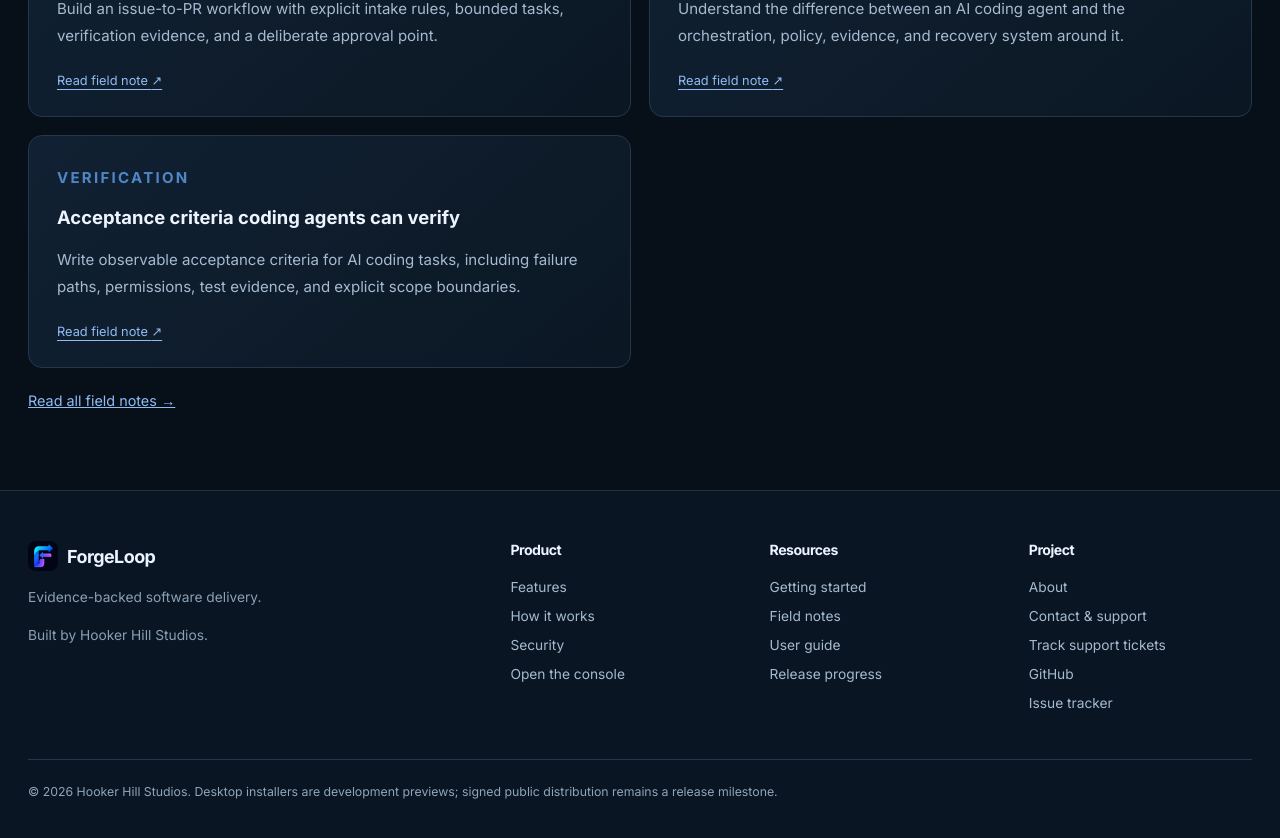
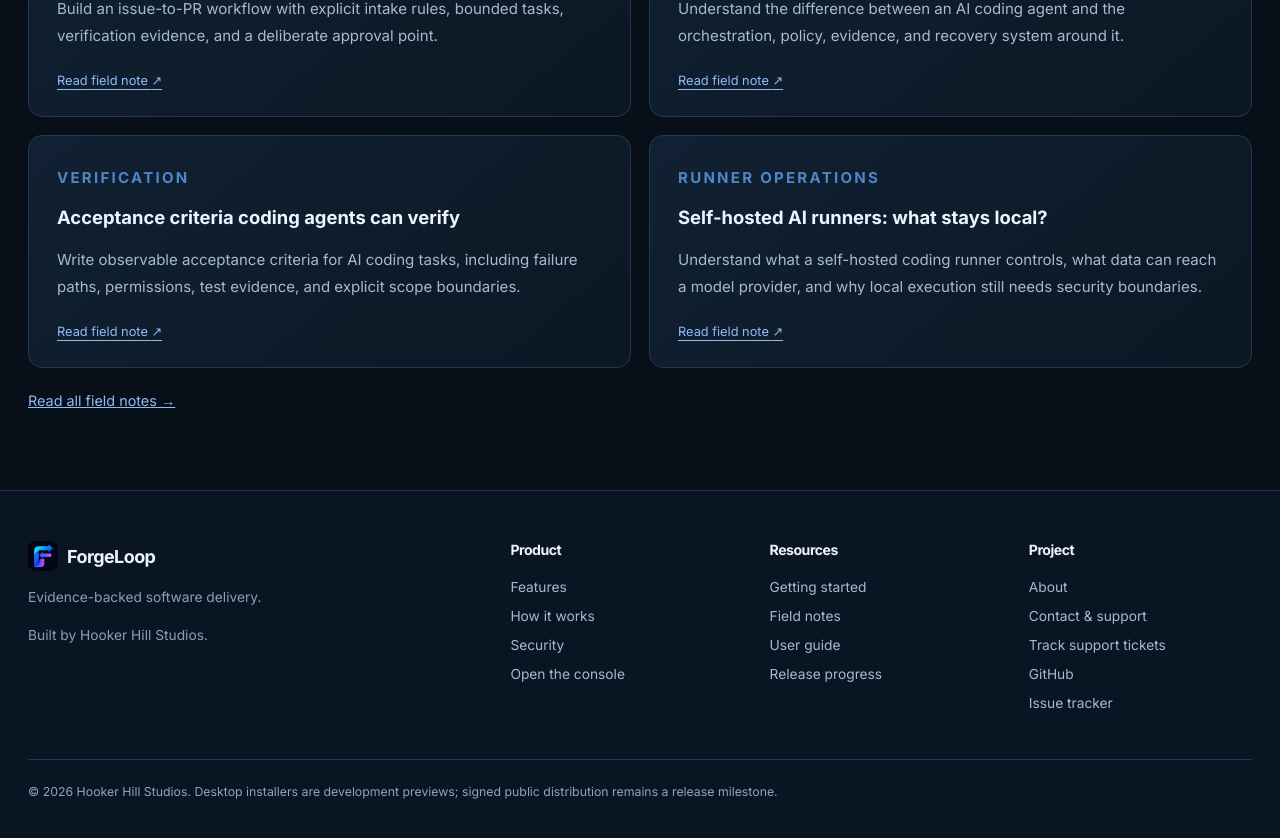
Before and after one commit to JRH89/ForgeLoop, a React (Vite) app in the folder frontend/: page / in a window 1280 px wide. Shown: the part 3200-4038 px from the top of the page. Built offline with nearby package versions, Linux system fonts and the light colour scheme.

Commit message:
fix(web): show four featured articles on landing page

```diff
--- a/frontend/src/LandingPage.tsx
+++ b/frontend/src/LandingPage.tsx
@@ -28,6 +28,6 @@ export default function LandingPage() {
       ['Does connecting a runner start paid work?','No. Browser pairing, saving settings, local key checks, and heartbeat checks do not invoke a model. Start runner can claim eligible work; it is not a dry run.'],
       ['Is the desktop installer a signed public release?','Not yet. Windows, macOS, and Linux native packages have development-preview CI coverage. Signing, public distribution, and remaining live validation have separate release gates.']
     ].map(([question,answer])=><details key={question}><summary>{question}</summary><p>{answer}</p></details>)}</section>
-    <section className="public-section"><p className="eyebrow">Field notes</p><h2>The engineering behind dependable agent workflows.</h2><ArticleCards limit={3}/><a className="text-link" href="/blog">Read all field notes →</a></section>
+    <section className="public-section"><p className="eyebrow">Field notes</p><h2>The engineering behind dependable agent workflows.</h2><ArticleCards limit={4}/><a className="text-link" href="/blog">Read all field notes →</a></section>
   </PublicLayout>;
 }
```
Also changed, not shown: 3 other files (tests, documents, lock files or other folders).
